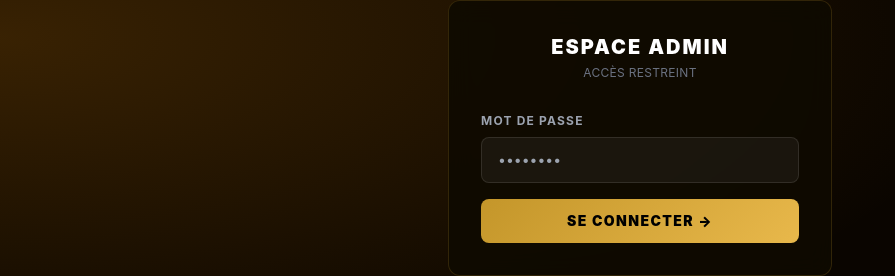
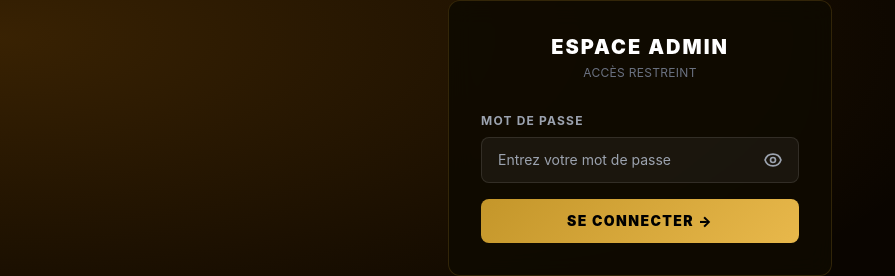
Before and after one commit to acawholesale/aca-wholesale, a Next.js app: page /admin/login in a window 1280 px wide. Shown: the part 283-559 px from the top of the page, without its empty margins (0-895 px from the left). Built offline with nearby package versions, Linux system fonts and the light colour scheme.

Commit message:
Update page.js

```diff
--- a/app/admin/login/page.js
+++ b/app/admin/login/page.js
@@ -5,6 +5,7 @@ import Image from 'next/image'
 
 export default function AdminLogin() {
   const [password, setPassword] = useState('')
+  const [showPassword, setShowPassword] = useState(false)
   const [error, setError] = useState('')
   const [loading, setLoading] = useState(false)
   const router = useRouter()
@@ -33,35 +34,50 @@ export default function AdminLogin() {
       background: 'radial-gradient(ellipse at 0% 40%, rgba(196,120,10,0.25) 0%, transparent 55%), #0a0500'
     }}>
       <div className="w-full max-w-sm">
-        {/* Logo */}
         <div className="flex justify-center mb-8">
           <Image src="/logo.png" alt="ACA Wholesale" width={140} height={48} className="h-12 w-auto object-contain" />
         </div>
 
-        {/* Card */}
         <div className="rounded-xl p-8" style={{ background: 'rgba(15,10,0,0.9)', border: '1px solid rgba(196,150,42,0.2)', backdropFilter: 'blur(12px)' }}>
           <h1 className="text-white font-black text-xl uppercase tracking-widest mb-1 text-center">Espace Admin</h1>
           <p className="text-gray-500 text-xs text-center mb-8 uppercase tracking-wide">Accès restreint</p>
 
-          <form onSubmit={handleSubmit} className="space-y-4">
+          <form onSubmit={handleSubmit} className="space-y-4" autoComplete="off">
             <div>
               <label className="block text-xs font-bold uppercase tracking-widest text-gray-400 mb-2">
                 Mot de passe
               </label>
+              <div className="relative">
                 <input
-                type="password"
+                  type={showPassword ? 'text' : 'password'}
                   value={password}
                   onChange={(e) => setPassword(e.target.value)}
-                placeholder="••••••••"
+                  placeholder="Entrez votre mot de passe"
                   required
-                className="w-full px-4 py-3 text-white text-sm rounded-lg outline-none transition-all"
-                style={{
-                  background: 'rgba(255,255,255,0.05)',
-                  border: '1px solid rgba(255,255,255,0.1)',
-                }}
+                  autoComplete="new-password"
+                  className="w-full px-4 py-3 pr-12 text-white text-sm rounded-lg outline-none transition-all"
+                  style={{ background: 'rgba(255,255,255,0.05)', border: '1px solid rgba(255,255,255,0.1)' }}
                   onFocus={(e) => e.target.style.borderColor = '#C4962A'}
                   onBlur={(e) => e.target.style.borderColor = 'rgba(255,255,255,0.1)'}
                 />
+                {/* Bouton afficher/masquer */}
+                <button
+                  type="button"
+                  onClick={() => setShowPassword(!showPassword)}
+                  className="absolute right-3 top-1/2 -translate-y-1/2 text-gray-400 hover:text-white transition-colors p-1"
+                >
+                  {showPassword ? (
+                    <svg className="w-5 h-5" fill="none" stroke="currentColor" viewBox="0 0 24 24">
+                      <path strokeLinecap="round" strokeLinejoin="round" strokeWidth={2} d="M13.875 18.825A10.05 10.05 0 0112 19c-4.478 0-8.268-2.943-9.543-7a9.97 9.97 0 011.563-3.029m5.858.908a3 3 0 114.243 4.243M9.878 9.878l4.242 4.242M9.88 9.88l-3.29-3.29m7.532 7.532l3.29 3.29M3 3l3.59 3.59m0 0A9.953 9.953 0 0112 5c4.478 0 8.268 2.943 9.543 7a10.025 10.025 0 01-4.132 5.411m0 0L21 21" />
+                    </svg>
+                  ) : (
+                    <svg className="w-5 h-5" fill="none" stroke="currentColor" viewBox="0 0 24 24">
+                      <path strokeLinecap="round" strokeLinejoin="round" strokeWidth={2} d="M15 12a3 3 0 11-6 0 3 3 0 016 0z" />
+                      <path strokeLinecap="round" strokeLinejoin="round" strokeWidth={2} d="M2.458 12C3.732 7.943 7.523 5 12 5c4.478 0 8.268 2.943 9.542 7-1.274 4.057-5.064 7-9.542 7-4.477 0-8.268-2.943-9.542-7z" />
+                    </svg>
+                  )}
+                </button>
+              </div>
             </div>
 
             {error && (
```
Lines whose indentation alone changed are shown as unchanged.
